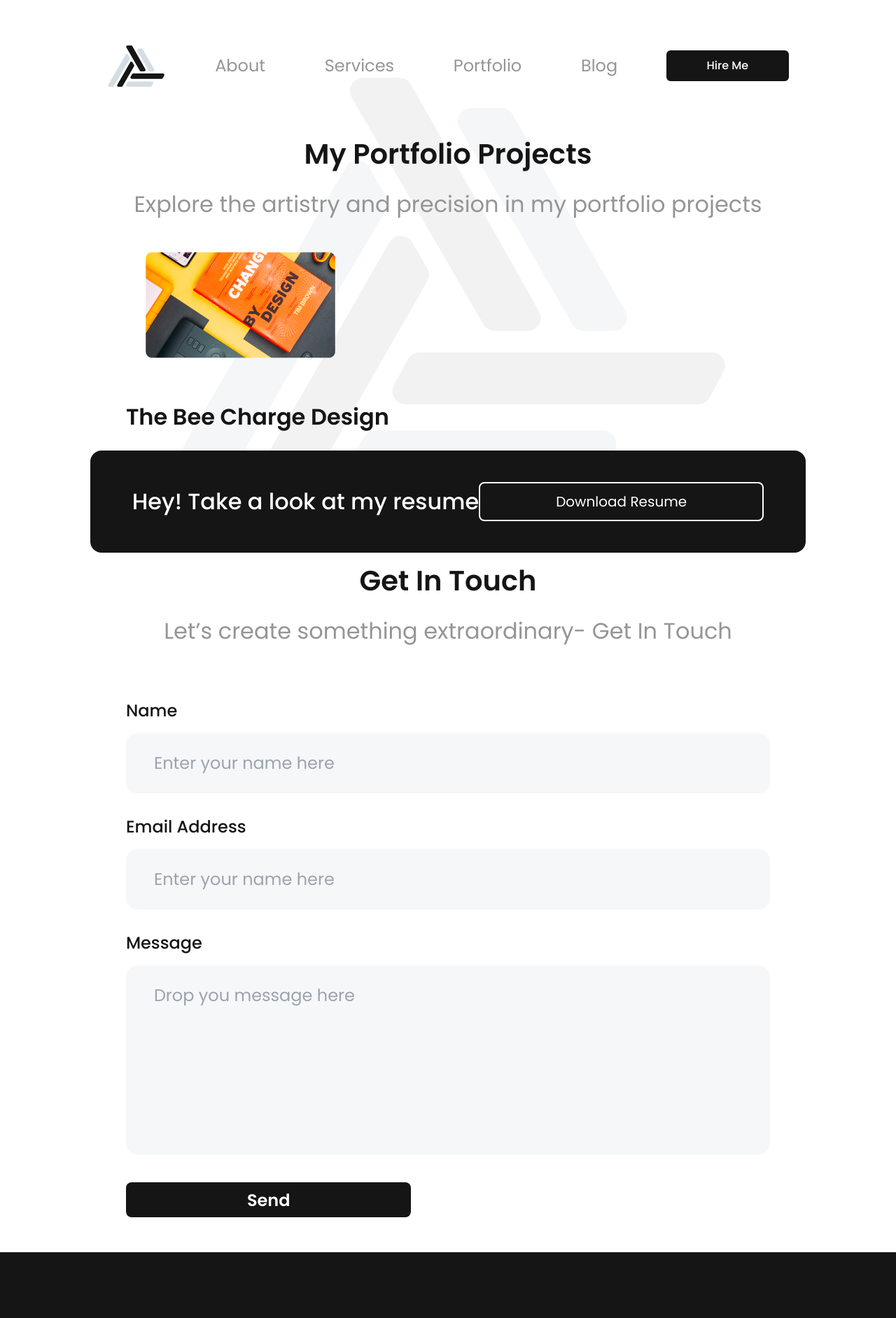
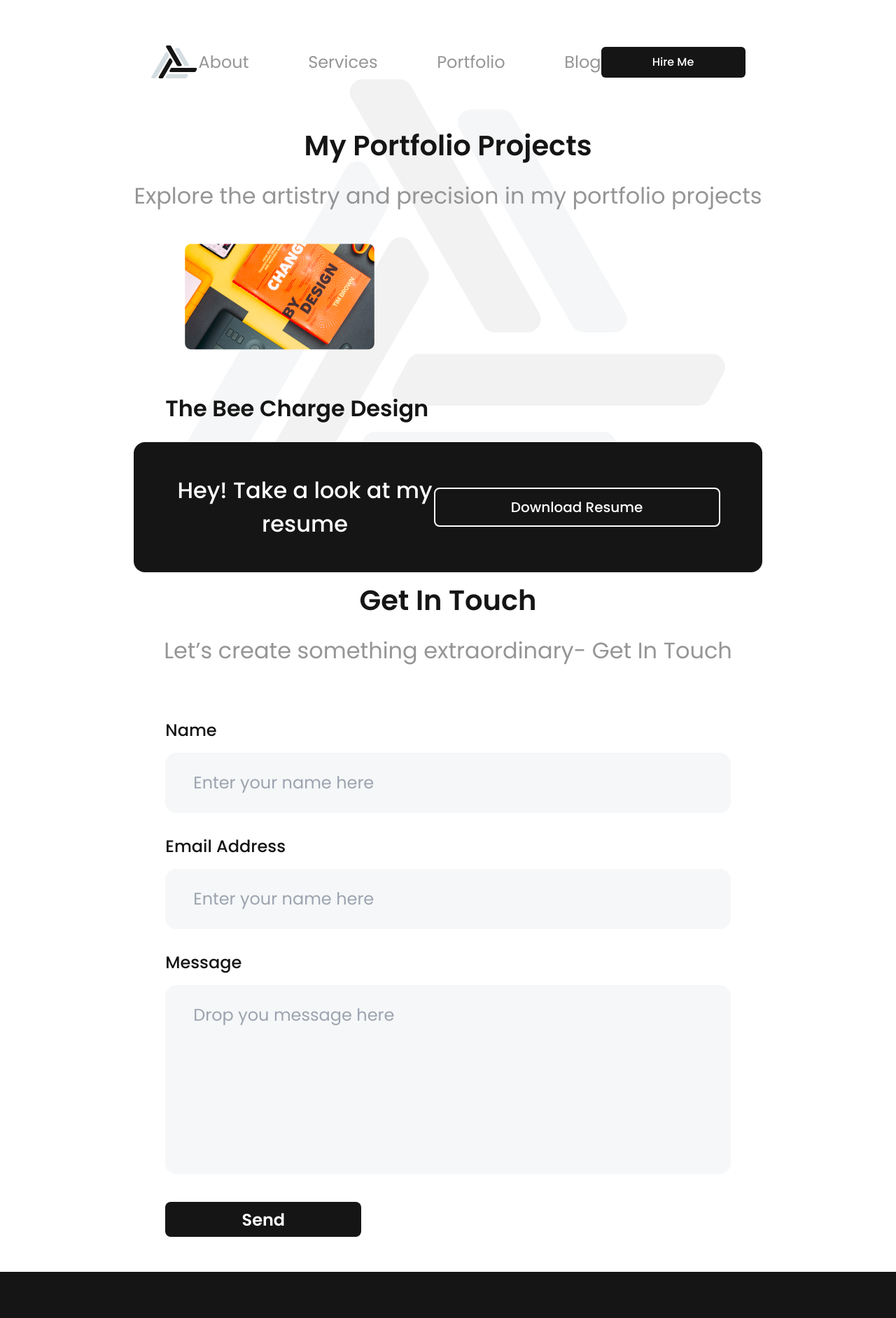
Before and after one commit to mmustaphak/ui-ux-portfolio, a React (Vite) app: page /portfolio in a window 1280 px wide. Shown: the top 1884 px of the page at 70% size. Built offline with nearby package versions, Linux system fonts and the light colour scheme.

Commit message:
Made the buttons consistent across the home page

```diff
--- a/src/components/GetInTouchForm.jsx
+++ b/src/components/GetInTouchForm.jsx
@@ -31,7 +31,7 @@ export default function GetInTouchForm() {
       </label>
 
       <button
-        className="self-start py-1 px-[52px] mt-4 font-medium rounded-[3.37px] text-[10.11px] text-white md:py-2 md:px-[90px] md:text-[18px] md:rounded-md bg-black md:font-semibold md:mt-6 lg:mt-8 lg:pt-[10px] lg:px-[173px] lg:text-2xl lg:rounded-lg"
+        className="py-0.5 px-[23px] w-full max-w-[110px] min-[375px]:max-w-[130px] mt-4 font-medium rounded-[3.37px] text-[10.11px] text-white md:py-2 md:text-[18px] md:rounded-md md:max-w-[280px] bg-black md:font-semibold md:mt-6 lg:mt-8 lg:pt-[10px] lg:text-2xl lg:rounded-lg"
         type="submit"
       >
         Send
--- a/src/components/Header.jsx
+++ b/src/components/Header.jsx
@@ -13,16 +13,16 @@ export default function Header() {
 
   return (
     <header>
-      <nav className="px-6 py-4 flex justify-between items-center min-[480px]:pt-[2.5rem] lg:pt-[65px]">
+      <nav className="px-6 py-4 flex justify-between items-center min-[500px]:pt-[2.5rem] lg:pt-[65px]">
         <Link className="" to="/">
           <img
-            className="min-[480px]:w-14 lg:w-[85px]"
+            className="min-[500px]:w-14 lg:w-[85px]"
             src={logo}
             alt="Mufteey Logo"
           />
         </Link>
 
-        <ul className="hidden justify-between self-center w-full max-w-64 min-[480px]:flex min-[550px]:max-w-[20rem] min-[550px]:text-lg md:max-w-[25rem] lg:max-w-[575px] lg:text-2xl">
+        <ul className="hidden justify-between self-center w-full max-w-64 min-[500px]:flex min-[550px]:max-w-[20rem] min-[550px]:text-lg md:max-w-[25rem] lg:max-w-[575px] lg:text-2xl">
           <li>
             <NavLink to="about">About</NavLink>
           </li>
@@ -37,11 +37,11 @@ export default function Header() {
           </li>
         </ul>
 
-        <button className="hidden py-2 px-6 rounded-md font-medium text-white bg-black min-[480px]:block md:px-8 lg:py-[10px] lg:px-[58px]">
+        <button className="hidden py-2 w-full max-w-[110px] ml-4 rounded-md font-medium text-white bg-black md:ml-0 min-[500px]:block min-[500px]:max-w-[105px] md:px-0 lg:max-w-[206px] lg:py-[10px] lg:px-[58px]">
           Hire Me
         </button>
 
-        <button className="min-[480px]:hidden" onClick={handleToggle}>
+        <button className="min-[500px]:hidden" onClick={handleToggle}>
           <img src={menu} alt="Open menu" />
         </button>
       </nav>
--- a/src/components/Resume.jsx
+++ b/src/components/Resume.jsx
@@ -1,10 +1,10 @@
 export default function Resume() {
   return (
     <div className="mt-6 mx-auto py-3 px-4 flex justify-between items-center rounded-[4px] text-white bg-black md:py-8 md:px-10 md:rounded-lg lg:px-[60px] lg:rounded-2xl lg:py-[45px]">
-      <p className="font-medium  text-[8.58px] md:text-xl md:leading-[normal] lg:text-[1.4rem] min-[1134px]:text-[2rem]">
+      <p className="font-medium text-[8.58px] md:text-xl md:leading-[normal] lg:text-[1.4rem] min-[1134px]:text-[2rem]">
         Hey! Take a look at my resume
       </p>
-      <button className="py-[3px] px-[23px] rounded-[2.14px] text-[6.43px] border border-white md:py-[5px] md:px-[35px] md:border-2 md:rounded-md md:text-xl lg:text-[1.25rem] lg:py-[10px] lg:px-[90px] lg:border-3 lg:text-2xl lg:rounded-lg min-[1200px]:px-[108px]">
+      <button className="py-0.5 px-[23px] w-full max-w-[110px] min-[375px]:max-w-[130px] rounded-[2.14px] text-[6.43px] font-medium border border-white md:border-2 md:px-0 md:rounded-md md:text-xl md:py-1 md:max-w-[280px] lg:text-[1.25rem] lg:py-[10px] lg:max-w-[409px] lg:border-3 lg:text-2xl lg:rounded-lg ">
         Download Resume
       </button>
     </div>
--- a/src/pages/Home.jsx
+++ b/src/pages/Home.jsx
@@ -14,7 +14,7 @@ export default function Home() {
           managers and engineers to collaborate together.
         </p>
 
-        <button className="mt-6 px-[42px] py-1 rounded-[3.37px] text-[10px] text-white bg-black md:mt-7 lg:mt-8 md:text-xl md:py-[5px] md:px-[75px] md:rounded-md lg:py-[10px] lg:px-[150px] lg:text-2xl lg:rounded-lg">
+        <button className="mt-6 py-0.5 w-full max-w-[110px] min-[375px]:max-w-[130px] min-[500px]:py-2 rounded-[3.37px] text-[10px] text-white bg-black  md:mt-7 lg:mt-8 md:text-xl md:max-w-[280px] md:px-0 md:rounded-md lg:max-w-[409px] lg:py-[10px] lg:text-2xl lg:rounded-lg">
           Let&apos;s Talk
         </button>
       </div>
@@ -31,7 +31,7 @@ export default function Home() {
         <p className="text-[12px] font-medium md:text-2xl lg:text-[2.5rem]">
           Redesign your Existing website with me.
         </p>
-        <button className="w-fit mt-2 py-1 px-[33px] rounded-button font-medium text-[10.11px] text-black bg-white md:text-lg md:mt-4 lg:text-[1.5rem] lg:mt-8 lg:px-[130px] lg:py-[10px]">
+        <button className="mt-2 py-0.5 px-[23px] w-full max-w-[110px] min-[375px]:max-w-[130px] rounded-button font-medium text-[10.11px] text-black bg-white md:text-lg md:px-0 md:mt-4 lg:text-[1.5rem] lg:mt-8 lg:py-[10px] md:py-1 md:max-w-[280px] lg:max-w-[409px]">
           Get In Touch
         </button>
       </div>
```
